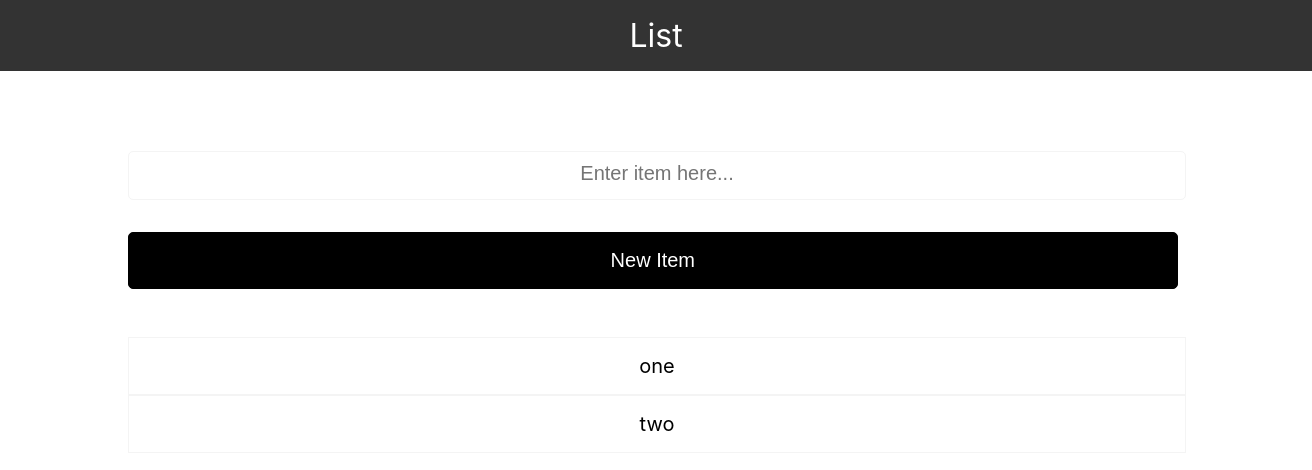
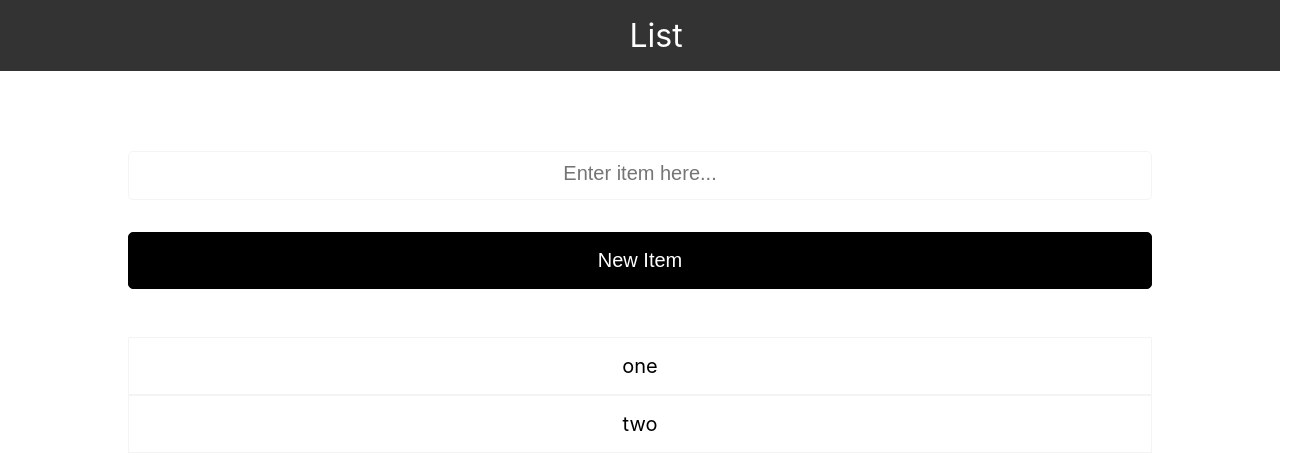
Before and after one commit to BradleyTim/lists, a React (Create React App) app: page / in a window 1280 px wide. Shown: the top 470 px of the page, 1312 px wide, since content can reach past the window. Built offline with nearby package versions, Linux system fonts and the light colour scheme.

Commit message:
hide overflow

```diff
--- a/src/App.css
+++ b/src/App.css
@@ -1,6 +1,8 @@
 * {
 	margin: 0;
 	padding: 0;
+	overflow: hidden;
+	overflow-x: hidden;
 }
 
 .header {
@@ -22,6 +24,7 @@
 
 input[type="text"] {
 	display: block;
+	box-sizing: border-box;
 	width: 100%;
 	padding: 1rem;
 	margin-bottom: 2rem;
@@ -37,9 +40,10 @@ input[type="text"]::placeholder {
 
 input[type="submit"] {
 	display: block;
+	box-sizing: border-box;
 	color: #fff;
 	font-size: 20px;
-	width: 102.5%;
+	width: 100%;
 	padding: 1rem;
 	border: 1px solid #000;
 	border-radius: 5px;
@@ -57,6 +61,7 @@ ul {
 
 .item {
 	width: 100%;
+	box-sizing: border-box;
 	border:  1px solid #f4f4f4;
 	padding: 1rem;
 	list-style-type: none;
```
